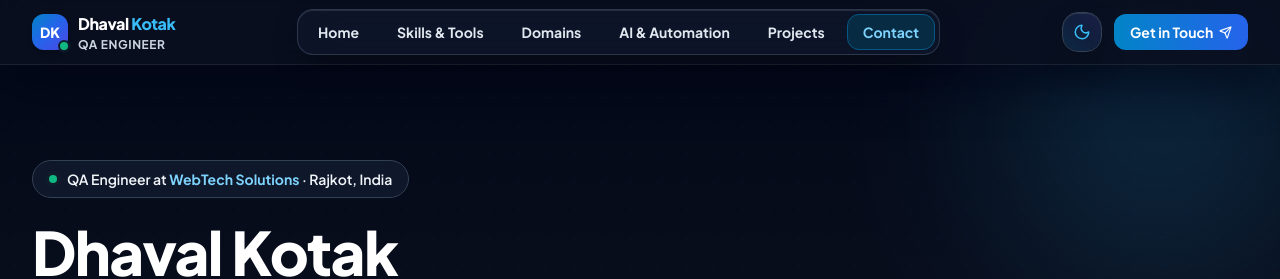
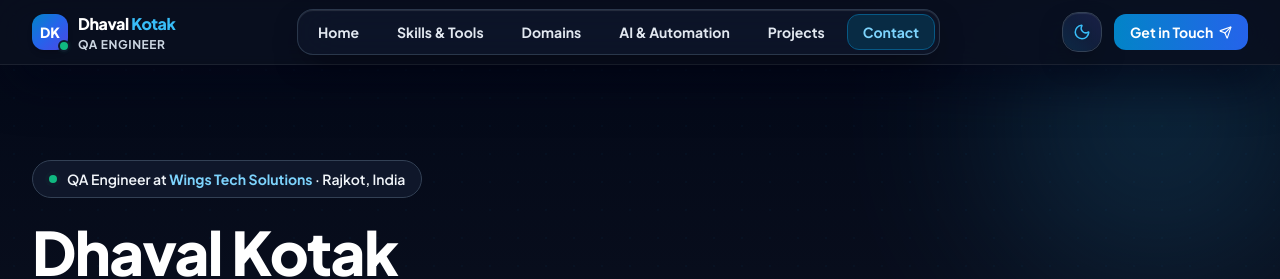
Before and after one commit to DhavalMK15/Dhaval-M-Kotak-QA-Engineer, a React (Vite) app: page / in a window 1280 px wide. Shown: the top 279 px of the page. Built offline with nearby package versions, Linux system fonts and the light colour scheme.

Commit message:
Update portfolioData.js

```diff
--- a/src/data/portfolioData.js
+++ b/src/data/portfolioData.js
@@ -5,7 +5,7 @@
 export const PROFILE = {
   name: 'Dhaval Kotak',
   title: 'QA Engineer',
-  currentCompany: 'WebTech Solutions', // Current Employer
+  currentCompany: 'Wings Tech Solutions', // Current Employer
   tagline: 'QA Engineer | Manual Testing | API | Mobile | Accessibility | AI-Assisted Automation',
   summary:
     "I'm a QA Engineer with 3+ years of hands-on experience in manual testing, API testing, mobile application testing, and accessibility validation. I work across diverse domains including healthcare, fintech, real estate, and enterprise applications — ensuring software quality through systematic testing, clear bug reporting, and thorough regression coverage. I'm currently expanding into AI-assisted test automation to bring modern productivity tools into my QA workflow.",
```
